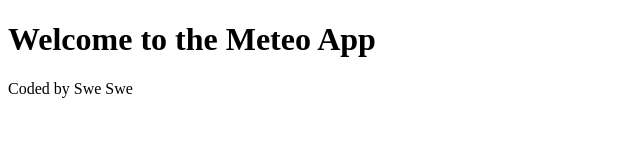
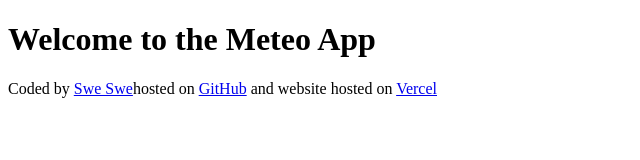
Before and after one commit to swesquare/weather-app, a plain HTML site: page index.html in a window 1280 px wide. Shown: the whole page, without its empty margins (0-640 px from the left). Drawn offline with Linux system fonts and the light colour scheme.

Commit message:
Added links to footer

```diff
--- a/index.html
+++ b/index.html
@@ -7,6 +7,15 @@
   </head>
   <body>
     <h1>Welcome to the Meteo App</h1>
-    <footer>Coded by Swe Swe</footer>
+    <footer>
+      Coded by
+      <a href="https://github.com/swesquare/" target="_blank"> Swe Swe</a>hosted
+      on
+      <a href="https://github.com/swesquare/weather-app" target="_blank"
+        >GitHub</a
+      >
+      and website hosted on
+      <a href="https://weather-app-swe.vercel.app/" target="_blank">Vercel</a>
+    </footer>
   </body>
 </html>
```
